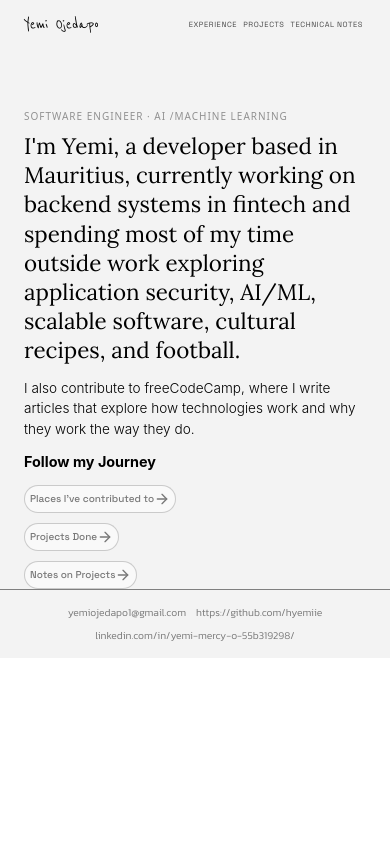
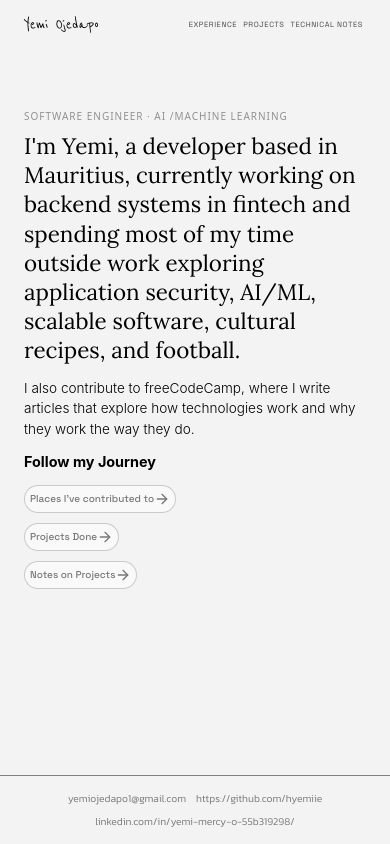
Before and after one commit to hyemiie/myPortfolio, a React (Create React App) app: page / in a window 390 px wide. Built offline with nearby package versions, Linux system fonts and the light colour scheme; a web font is replaced by a local one.

Commit message:
hero height responsiveness

```diff
--- a/src/Components/HomeSection/home2.css
+++ b/src/Components/HomeSection/home2.css
@@ -1,14 +1,21 @@
 @import url("https://fonts.googleapis.com/css2?family=Space+Grotesk:wght@300;400;500;600;700&display=swap");
 @import url("https://fonts.googleapis.com/css2?family=Lora:wght@400;500;600;700&display=swap");
 
+.landing-div {
+  display: flex;
+  flex-direction: column;
+  min-height: 100vh;
+}
+
 .landing-page {
-  padding-left: 120px;
-  padding-right: 120px;
-  /* background-color: ; */
+  flex: 1;
+  padding-left: 150px;
+  padding-right: 150px;
   background-color: #f3f3f3;
-  height: 80vh;
-  padding-bottom: 0px;
+  padding-bottom: 0;
 }
+
+
 .section1 {
   text-align: left;
 
```
